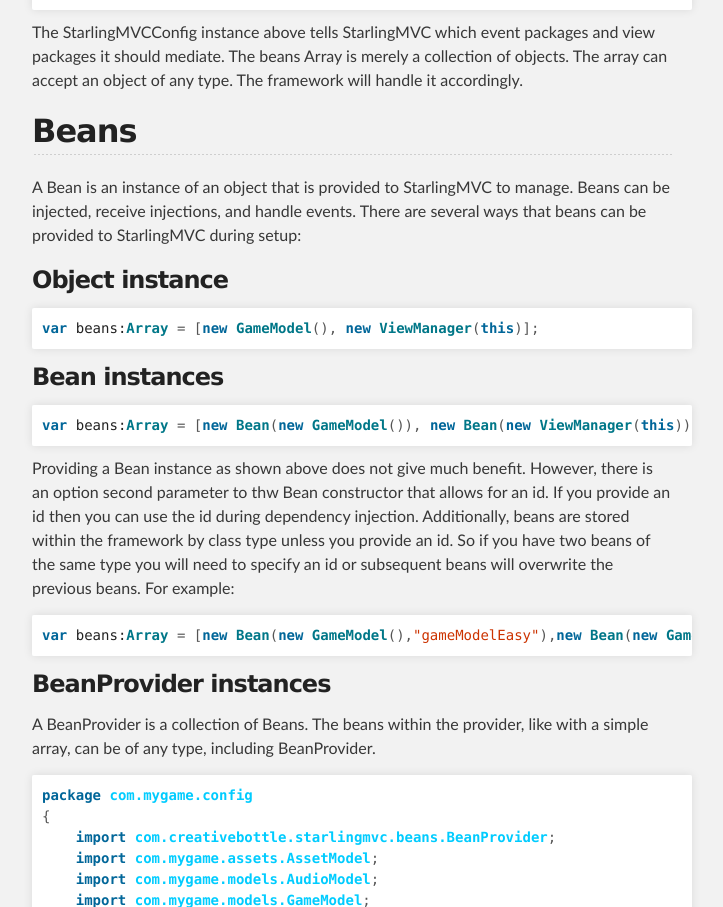
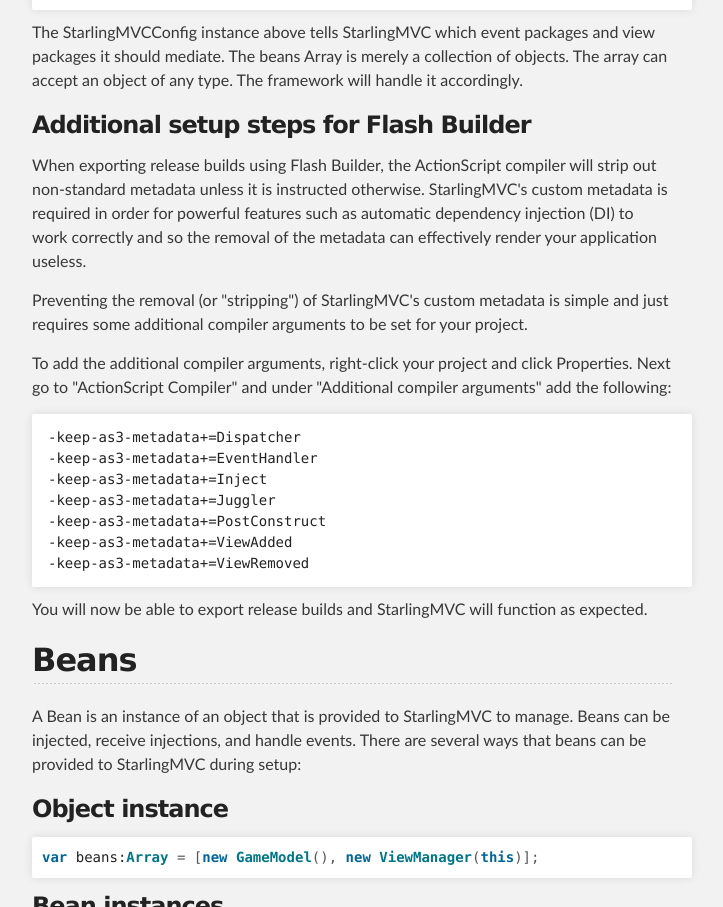
Before and after one commit to CreativeBottle/starlingMVC, a plain HTML site: page index.html in a window 1280 px wide. Shown: the part 1678-2585 px from the top of the page, without its empty margins (288-1011 px from the left). Drawn offline with Linux system fonts and the light colour scheme.

```diff
--- a/index.html
+++ b/index.html
@@ -91,6 +91,25 @@
 
 <p>The StarlingMVCConfig instance above tells StarlingMVC which event packages and view packages it should mediate.
 The beans Array is merely a collection of objects. The array can accept an object of any type. The framework will handle it accordingly.</p>
+
+<h3>Additional setup steps for Flash Builder</h3>
+
+<p>When exporting release builds using Flash Builder, the ActionScript compiler will strip out non-standard metadata unless it is instructed otherwise. StarlingMVC's custom metadata is required in order for powerful features such as automatic dependency injection (DI) to work correctly and so the removal of the metadata can effectively render your application useless.</p>
+
+<p>Preventing the removal (or "stripping") of StarlingMVC's custom metadata is simple and just requires some additional compiler arguments to be set for your project.</p>
+
+<p>To add the additional compiler arguments, right-click your project and click Properties. Next go to "ActionScript Compiler" and under "Additional compiler arguments" add the following:</p>
+
+<pre><code>-keep-as3-metadata+=Dispatcher
+-keep-as3-metadata+=EventHandler
+-keep-as3-metadata+=Inject
+-keep-as3-metadata+=Juggler
+-keep-as3-metadata+=PostConstruct
+-keep-as3-metadata+=ViewAdded
+-keep-as3-metadata+=ViewRemoved
+</code></pre>
+
+<p>You will now be able to export release builds and StarlingMVC will function as expected.</p>
 
 <h2>Beans</h2>
 
```
Also changed, not shown: params.json (+1 -1 lines).
